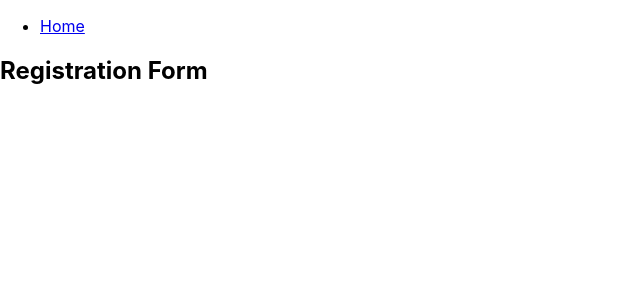
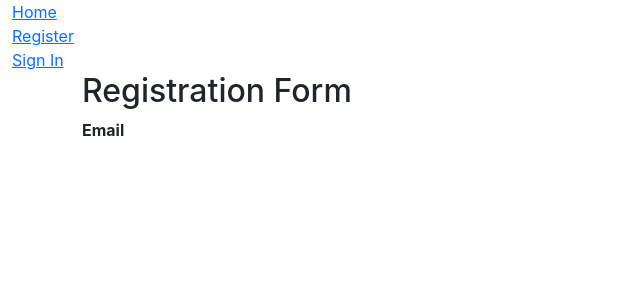
Before and after one commit to sandip623/iATS, a React (Create React App) app in the folder iats-client/: page /register in a window 1280 px wide. Shown: the top 300 px of the page, without its empty margins (0-640 px from the left). Built offline with nearby package versions, Linux system fonts and the light colour scheme.

Commit message:
attemping to use bootstrap v5 for form and nav

```diff
--- a/iats-client/public/index.html
+++ b/iats-client/public/index.html
@@ -25,6 +25,8 @@
       Learn how to configure a non-root public URL by running `npm run build`.
     -->
     <title>React App</title>
+    <link href="https://cdn.jsdelivr.net/npm/bootstrap@5.0.2/dist/css/bootstrap.min.css" rel="stylesheet" integrity="sha384-EVSTQN3/azprG1Anm3QDgpJLIm9Nao0Yz1ztcQTwFspd3yD65VohhpuuCOmLASjC" crossorigin="anonymous">
+    <script src="https://cdn.jsdelivr.net/npm/bootstrap@5.0.2/dist/js/bootstrap.bundle.min.js" integrity="sha384-MrcW6ZMFYlzcLA8Nl+NtUVF0sA7MsXsP1UyJoMp4YLEuNSfAP+JcXn/tWtIaxVXM" crossorigin="anonymous"></script>
   </head>
   <body>
     <noscript>You need to enable JavaScript to run this app.</noscript>
--- a/iats-client/src/Header.jsx
+++ b/iats-client/src/Header.jsx
@@ -2,12 +2,23 @@ import React from 'react';
 import { Link } from 'react-router-dom';
 
 const Header = () => {
+    let loggedIn = false // replace this with actual session data to conditionally render the relative nav bar components
     return (
         <header>
-            <nav>
-                <ul>
-                    <li><Link to="/Register">Home</Link></li>
-                </ul>
+            <nav className="container-fluid">
+                {
+                    loggedIn==false ?
+                    <ul className="nav navbar-nav">
+                        <li><Link to="/Home">Home</Link></li>
+                        <li><Link to="/Register">Register</Link></li>
+                        <li><Link to="/SignIn">Sign In</Link></li>
+                    </ul>
+                    :
+                    <ul>
+                        <li><Link to="/Home">Home</Link></li>
+                        <li><Link to="/SignOut">Sign out</Link></li>
+                    </ul>
+                }
             </nav>
         </header>
     );
--- a/iats-client/src/RegistrationForm.jsx
+++ b/iats-client/src/RegistrationForm.jsx
@@ -3,9 +3,12 @@ import { useState } from 'react';
 
 const RegistrationForm = () => {
     return (
-        <div>
-            <h2>Registration Form</h2>
-        </div>
+        <form>
+            <div class="container">
+                <h2>Registration Form</h2>
+                <label for="email"><b>Email</b></label>
+            </div>
+        </form>
     );
 };
 
```
